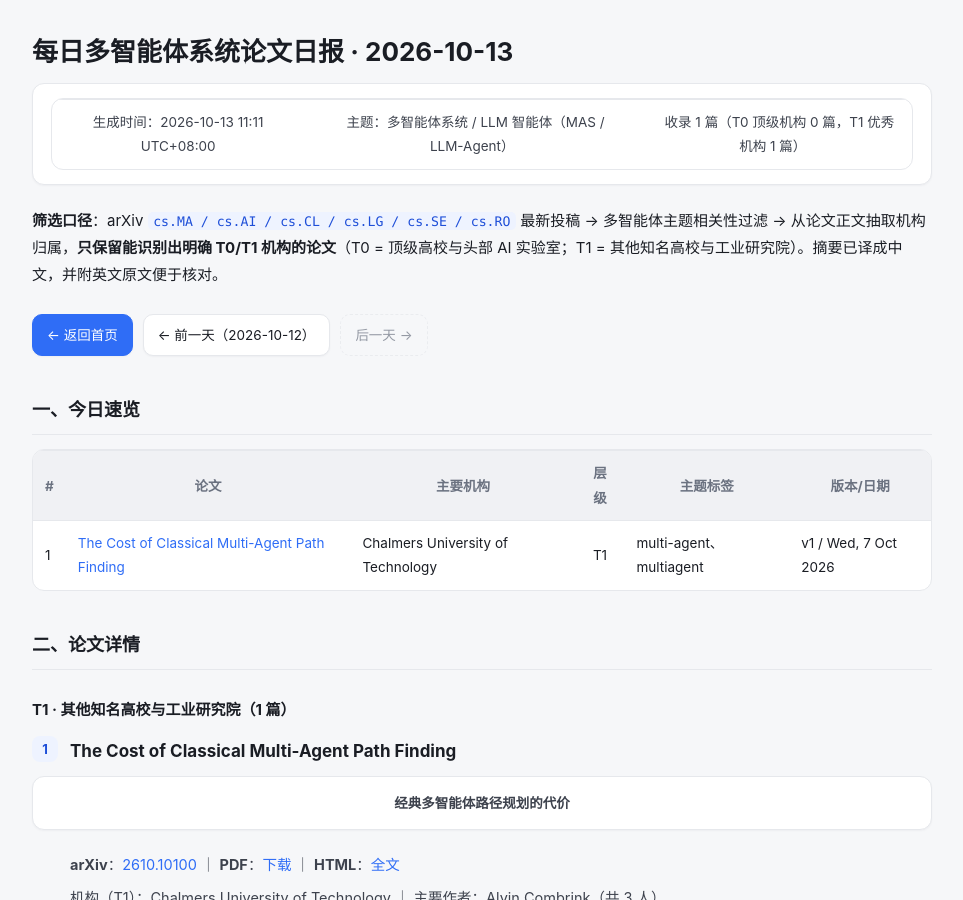
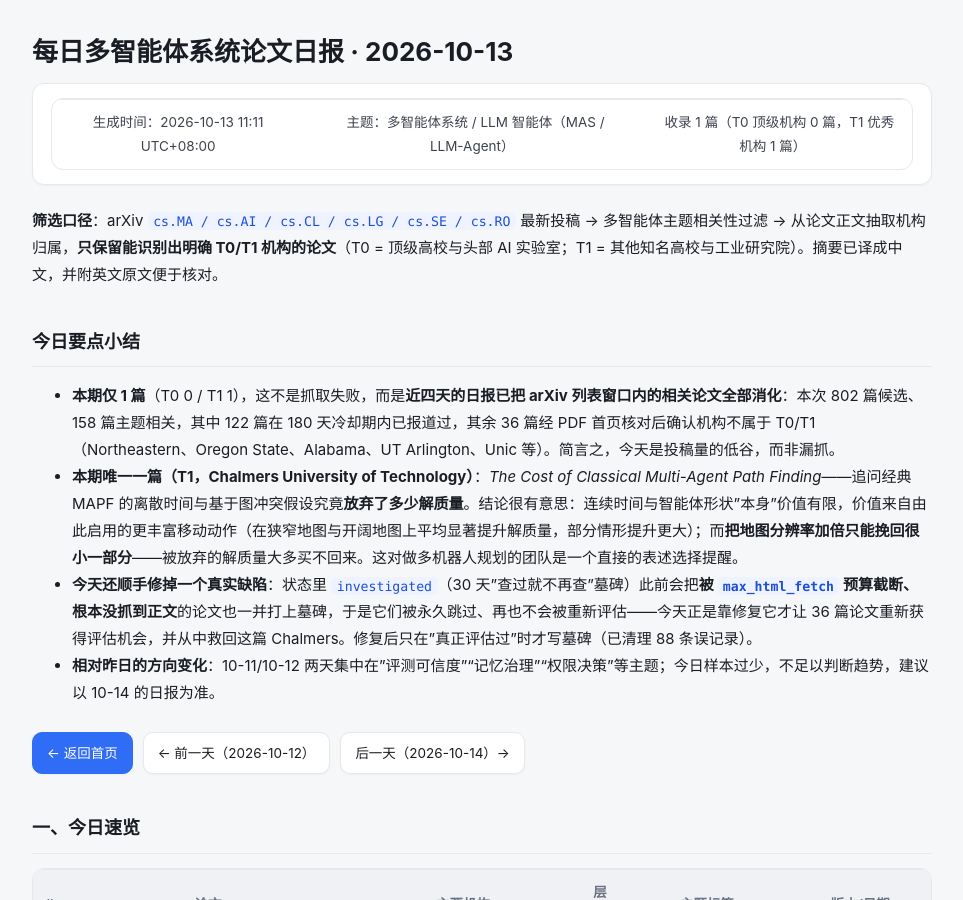
Before and after one commit to isaacveg/mas-daily, a Jekyll site: the page built from daily/2026-10-13.md, in a window 1280 px wide and 900 px high. Shown: the whole window, without its empty margins (158-1121 px from the left). Built offline with Jekyll 4.4.1, drawn with Linux system fonts in a browser that asks for light colours.

Commit message:
report: 更新 2026-10-14 日报

```diff
--- a/daily/2026-10-13.md
+++ b/daily/2026-10-13.md
@@ -9,7 +9,14 @@ permalink: /daily/2026-10-13/
 
 **筛选口径**：arXiv `cs.MA / cs.AI / cs.CL / cs.LG / cs.SE / cs.RO` 最新投稿 → 多智能体主题相关性过滤 → 从论文正文抽取机构归属，**只保留能识别出明确 T0/T1 机构的论文**（T0 = 顶级高校与头部 AI 实验室；T1 = 其他知名高校与工业研究院）。摘要已译成中文，并附英文原文便于核对。
 
-<div class="day-nav"><a class="home" href="/mas-daily/">← 返回首页</a><a href="/mas-daily/daily/2026-10-12/">← 前一天（2026-10-12）</a><span class="disabled">后一天 →</span></div>
+## 今日要点小结
+
+- **本期仅 1 篇**（T0 0 / T1 1），这不是抓取失败，而是**近四天的日报已把 arXiv 列表窗口内的相关论文全部消化**：本次 802 篇候选、158 篇主题相关，其中 122 篇在 180 天冷却期内已报道过，其余 36 篇经 PDF 首页核对后确认机构不属于 T0/T1（Northeastern、Oregon State、Alabama、UT Arlington、Unic 等）。简言之，今天是投稿量的低谷，而非漏抓。
+- **本期唯一一篇（T1，Chalmers University of Technology）**：*The Cost of Classical Multi-Agent Path Finding*——追问经典 MAPF 的离散时间与基于图冲突假设究竟**放弃了多少解质量**。结论很有意思：连续时间与智能体形状"本身"价值有限，价值来自由此启用的更丰富移动动作（在狭窄地图与开阔地图上平均显著提升解质量，部分情形提升更大）；而**把地图分辨率加倍只能挽回很小一部分**——被放弃的解质量大多买不回来。这对做多机器人规划的团队是一个直接的表述选择提醒。
+- **今天还顺手修掉一个真实缺陷**：状态里 `investigated`（30 天"查过就不再查"墓碑）此前会把**被 `max_html_fetch` 预算截断、根本没抓到正文**的论文也一并打上墓碑，于是它们被永久跳过、再也不会被重新评估——今天正是靠修复它才让 36 篇论文重新获得评估机会，并从中救回这篇 Chalmers。修复后只在"真正评估过"时才写墓碑（已清理 88 条误记录）。
+- **相对昨日的方向变化**：10-11/10-12 两天集中在"评测可信度""记忆治理""权限决策"等主题；今日样本过少，不足以判断趋势，建议以 10-14 的日报为准。
+
+<div class="day-nav"><a class="home" href="/mas-daily/">← 返回首页</a><a href="/mas-daily/daily/2026-10-12/">← 前一天（2026-10-12）</a><a href="/mas-daily/daily/2026-10-14/">后一天（2026-10-14）→</a></div>
 
 ## 一、今日速览
 
```
Also changed, not shown: daily/2026-10-14.md (added, +19 -0 lines), index.md (+2 -1 lines).
